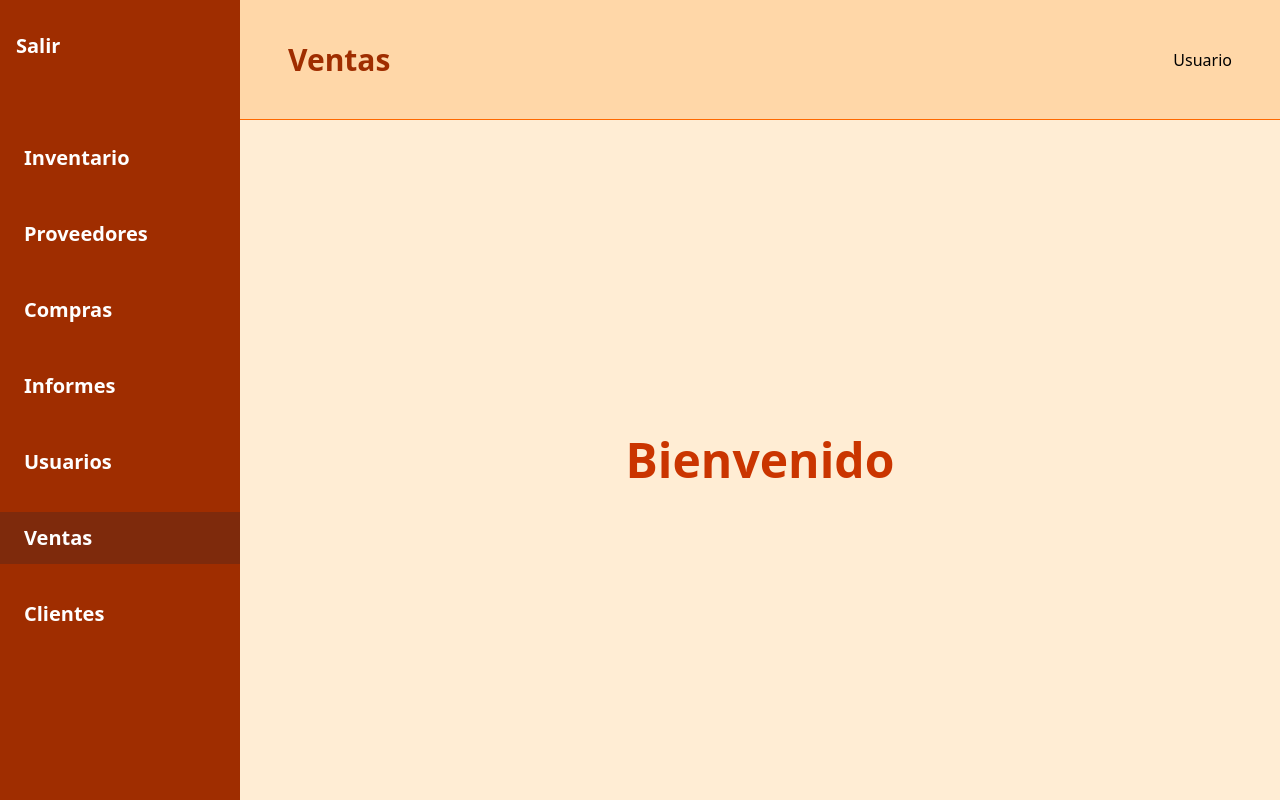
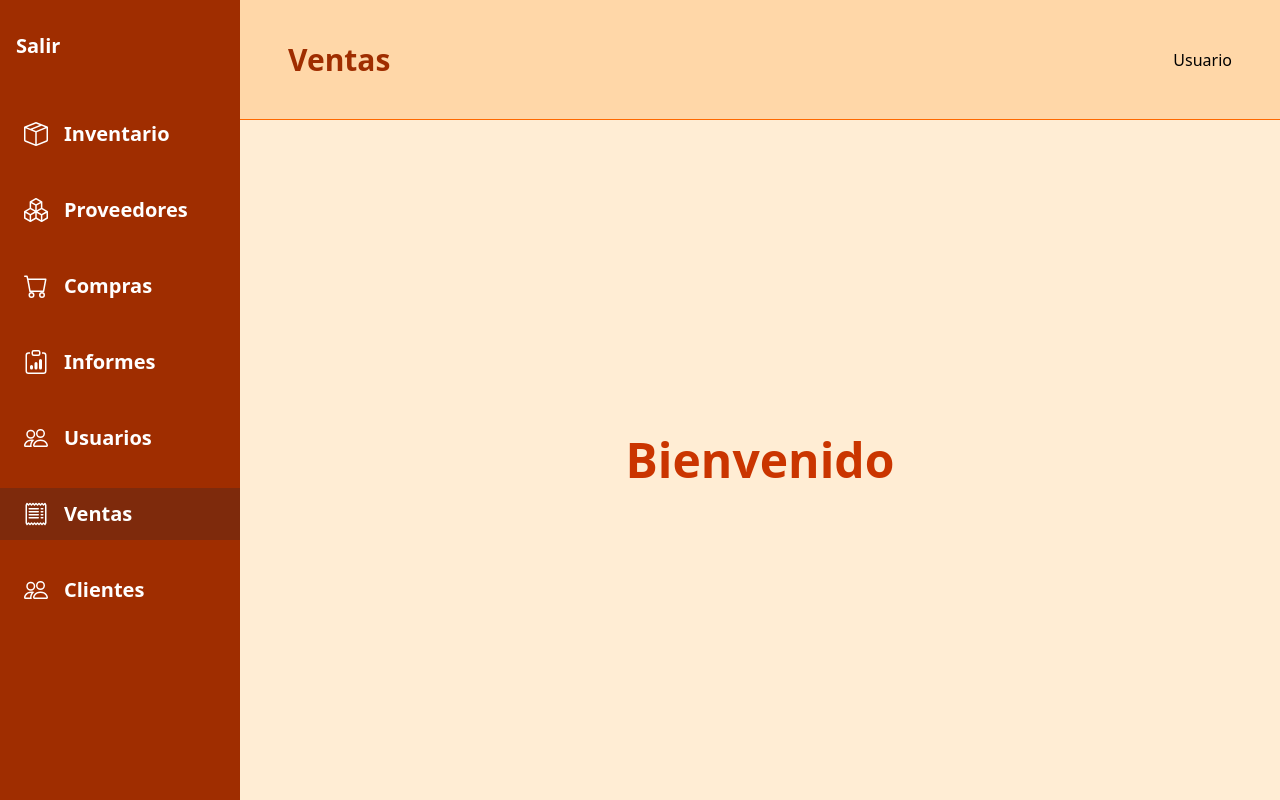
Before and after one commit to V1kt0rT2K/ProyectoIngenieria-fe, a React (Vite) app: page /ventas in a window 1280 px wide. Built offline with nearby package versions, Linux system fonts and the light colour scheme.

Commit message:
form overflow

```diff
--- a/src/App.jsx
+++ b/src/App.jsx
@@ -14,31 +14,31 @@ const router = createBrowserRouter(
         <Route index element={ <HomePage title="Inicio" /> } />
       </Route>
 
-      <Route path="/inventario" element={ <MainLayout title="Inventario" /> } >
+      <Route path="inventario" element={ <MainLayout title="Inventario" /> } >
         <Route index element={ <HomePage />}/>
       </Route>
 
-      <Route path="/proveedores" element={ <MainLayout title="Proveedores" /> } >
+      <Route path="proveedores" element={ <MainLayout title="Proveedores" /> } >
         <Route index element={ <HomePage />}/>
       </Route>
 
-      <Route path="/compras" element={ <MainLayout title="Compras" /> } >
+      <Route path="compras" element={ <MainLayout title="Compras" /> } >
         <Route index element={ <HomePage />}/>
       </Route>
 
-      <Route path="/informes" element={ <MainLayout title="Informes" /> } >
+      <Route path="informes" element={ <MainLayout title="Informes" /> } >
         <Route index element={ <HomePage />}/>
       </Route>
 
-      <Route path="/usuarios" element={ <MainLayout title="Usuarios" /> } >
+      <Route path="usuarios" element={ <MainLayout title="Usuarios" /> } >
         <Route index element={ <HomePage />}/>
       </Route>
 
-      <Route path="/ventas" element={ <MainLayout title="Ventas" /> } >
+      <Route path="ventas" element={ <MainLayout title="Ventas" /> } >
         <Route index element={ <HomePage />}/>
       </Route>
 
-      <Route path="/clientes" element={ <MainLayout title="Clientes" /> } >
+      <Route path="clientes" element={ <MainLayout title="Clientes" /> } >
         <Route index element={ <HomePage />}/>
       </Route>
 
--- a/src/components/Modal.jsx
+++ b/src/components/Modal.jsx
@@ -2,7 +2,7 @@ const Modal = ({children, onClose}) => {
     return (
         <>
             <div onClick={ onClose } className="z-10 absolute h-screen w-screen flex">
-                <div onClick={(e) => e.stopPropagation()} className="w-100 z-10 relative rounded-lg shadow-xl px-6 py-4 bg-gray-300 m-auto">
+                <div onClick={(e) => e.stopPropagation()} className="w-120 z-10 relative rounded-lg shadow-xl px-6 py-4 bg-gray-300 m-auto">
                     <div className="flex flex-col items-end mb-2">
                         <button onClick={ onClose } className="hover:cursor-pointer font-extrabold text-black text-xl">X</button>
                     </div>
--- a/src/components/SideBar.jsx
+++ b/src/components/SideBar.jsx
@@ -1,9 +1,8 @@
-import { NavLink } from "react-router-dom";
-import { useNavigate } from "react-router-dom";
+import { NavLink, useNavigate } from "react-router-dom"
 
 const SideBar = () => {
     const navigate = useNavigate();
-    const linkClass = ({ isActive }) => isActive ? "pl-6 py-3 bg-orange-900" : "pl-6 py-3 hover:bg-orange-900"
+    const linkClass = ({ isActive }) => isActive ? "pl-6 py-3 bg-orange-900 flex items-center" : "pl-6 py-3 hover:bg-orange-900 flex items-center"
 
     const exit = () => {
         navigate("/");
@@ -11,15 +10,60 @@ const SideBar = () => {
 
     return (
         <nav className="space-y-6 flex flex-col h-screen w-60 bg-orange-800 text-xl font-semibold text-white pt-8">
-            <button onClick={ exit } className="hover:cursor-pointer ml-4 mb-18 self-start">Salir</button>
-            <NavLink className={ linkClass } to="/inventario">Inventario</NavLink>
-            <NavLink className={ linkClass } to="/proveedores">Proveedores</NavLink>
-            <NavLink className={ linkClass } to="/compras">Compras</NavLink>
-            <NavLink className={ linkClass } to="/informes">Informes</NavLink>
-            <NavLink className={ linkClass } to="/usuarios">Usuarios</NavLink>
-            <NavLink className={ linkClass } to="/ventas">Ventas</NavLink>
-            <NavLink className={ linkClass } to="/clientes">Clientes</NavLink>
-        </nav>
+            <button onClick={ exit } className="hover:cursor-pointer ml-4 mb-12 self-start">Salir</button>
+
+            <NavLink className={ linkClass } to="/inventario">
+				<svg xmlns="http://www.w3.org/2000/svg" width="24" height="24" fill="currentColor" class="bi bi-box-seam" viewBox="0 0 16 16">
+					<path d="M8.186 1.113a.5.5 0 0 0-.372 0L1.846 3.5l2.404.961L10.404 2zm3.564 1.426L5.596 5 8 5.961 14.154 3.5zm3.25 1.7-6.5 2.6v7.922l6.5-2.6V4.24zM7.5 14.762V6.838L1 4.239v7.923zM7.443.184a1.5 1.5 0 0 1 1.114 0l7.129 2.852A.5.5 0 0 1 16 3.5v8.662a1 1 0 0 1-.629.928l-7.185 2.874a.5.5 0 0 1-.372 0L.63 13.09a1 1 0 0 1-.63-.928V3.5a.5.5 0 0 1 .314-.464z"/>
+				</svg>
+				<span className="ml-4">Inventario</span>
+			</NavLink>
+
+            <NavLink className={ linkClass } to="/proveedores">
+				<svg xmlns="http://www.w3.org/2000/svg" width="24" height="24" fill="currentColor" class="bi bi-boxes" viewBox="0 0 16 16">
+					<path d="M7.752.066a.5.5 0 0 1 .496 0l3.75 2.143a.5.5 0 0 1 .252.434v3.995l3.498 2A.5.5 0 0 1 16 9.07v4.286a.5.5 0 0 1-.252.434l-3.75 2.143a.5.5 0 0 1-.496 0l-3.502-2-3.502 2.001a.5.5 0 0 1-.496 0l-3.75-2.143A.5.5 0 0 1 0 13.357V9.071a.5.5 0 0 1 .252-.434L3.75 6.638V2.643a.5.5 0 0 1 .252-.434zM4.25 7.504 1.508 9.071l2.742 1.567 2.742-1.567zM7.5 9.933l-2.75 1.571v3.134l2.75-1.571zm1 3.134 2.75 1.571v-3.134L8.5 9.933zm.508-3.996 2.742 1.567 2.742-1.567-2.742-1.567zm2.242-2.433V3.504L8.5 5.076V8.21zM7.5 8.21V5.076L4.75 3.504v3.134zM5.258 2.643 8 4.21l2.742-1.567L8 1.076zM15 9.933l-2.75 1.571v3.134L15 13.067zM3.75 14.638v-3.134L1 9.933v3.134z"/>
+				</svg>
+				<span className="ml-4">Proveedores</span>
+	    	</NavLink>
+
+            <NavLink className={ linkClass } to="/compras">
+				<svg xmlns="http://www.w3.org/2000/svg" width="24" height="24" fill="currentColor" class="bi bi-cart" viewBox="0 0 16 16">
+					<path d="M0 1.5A.5.5 0 0 1 .5 1H2a.5.5 0 0 1 .485.379L2.89 3H14.5a.5.5 0 0 1 .491.592l-1.5 8A.5.5 0 0 1 13 12H4a.5.5 0 0 1-.491-.408L2.01 3.607 1.61 2H.5a.5.5 0 0 1-.5-.5M3.102 4l1.313 7h8.17l1.313-7zM5 12a2 2 0 1 0 0 4 2 2 0 0 0 0-4m7 0a2 2 0 1 0 0 4 2 2 0 0 0 0-4m-7 1a1 1 0 1 1 0 2 1 1 0 0 1 0-2m7 0a1 1 0 1 1 0 2 1 1 0 0 1 0-2"/>
+				</svg>
+				<span className="ml-4">Compras</span>
+			</NavLink>
+
+            <NavLink className={ linkClass } to="/informes">
+				<svg xmlns="http://www.w3.org/2000/svg" width="24" height="24" fill="currentColor" class="bi bi-clipboard-data" viewBox="0 0 16 16">
+					<path d="M4 11a1 1 0 1 1 2 0v1a1 1 0 1 1-2 0zm6-4a1 1 0 1 1 2 0v5a1 1 0 1 1-2 0zM7 9a1 1 0 0 1 2 0v3a1 1 0 1 1-2 0z"/>
+					<path d="M4 1.5H3a2 2 0 0 0-2 2V14a2 2 0 0 0 2 2h10a2 2 0 0 0 2-2V3.5a2 2 0 0 0-2-2h-1v1h1a1 1 0 0 1 1 1V14a1 1 0 0 1-1 1H3a1 1 0 0 1-1-1V3.5a1 1 0 0 1 1-1h1z"/>
+					<path d="M9.5 1a.5.5 0 0 1 .5.5v1a.5.5 0 0 1-.5.5h-3a.5.5 0 0 1-.5-.5v-1a.5.5 0 0 1 .5-.5zm-3-1A1.5 1.5 0 0 0 5 1.5v1A1.5 1.5 0 0 0 6.5 4h3A1.5 1.5 0 0 0 11 2.5v-1A1.5 1.5 0 0 0 9.5 0z"/>
+				</svg>
+				<span className="ml-4">Informes</span>
+			</NavLink>
+
+            <NavLink className={ linkClass } to="/usuarios">
+				<svg xmlns="http://www.w3.org/2000/svg" width="24" height="24" fill="currentColor" class="bi bi-people" viewBox="0 0 16 16">
+					<path d="M15 14s1 0 1-1-1-4-5-4-5 3-5 4 1 1 1 1zm-7.978-1L7 12.996c.001-.264.167-1.03.76-1.72C8.312 10.629 9.282 10 11 10c1.717 0 2.687.63 3.24 1.276.593.69.758 1.457.76 1.72l-.008.002-.014.002zM11 7a2 2 0 1 0 0-4 2 2 0 0 0 0 4m3-2a3 3 0 1 1-6 0 3 3 0 0 1 6 0M6.936 9.28a6 6 0 0 0-1.23-.247A7 7 0 0 0 5 9c-4 0-5 3-5 4q0 1 1 1h4.216A2.24 2.24 0 0 1 5 13c0-1.01.377-2.042 1.09-2.904.243-.294.526-.569.846-.816M4.92 10A5.5 5.5 0 0 0 4 13H1c0-.26.164-1.03.76-1.724.545-.636 1.492-1.256 3.16-1.275ZM1.5 5.5a3 3 0 1 1 6 0 3 3 0 0 1-6 0m3-2a2 2 0 1 0 0 4 2 2 0 0 0 0-4"/>
+				</svg>
+				<span className="ml-4">Usuarios</span>
+			</NavLink>
+
+            <NavLink className={ linkClass } to="/ventas">
+				<svg xmlns="http://www.w3.org/2000/svg" width="24" height="24" fill="currentColor" class="bi bi-receipt" viewBox="0 0 16 16">
+					<path d="M1.92.506a.5.5 0 0 1 .434.14L3 1.293l.646-.647a.5.5 0 0 1 .708 0L5 1.293l.646-.647a.5.5 0 0 1 .708 0L7 1.293l.646-.647a.5.5 0 0 1 .708 0L9 1.293l.646-.647a.5.5 0 0 1 .708 0l.646.647.646-.647a.5.5 0 0 1 .708 0l.646.647.646-.647a.5.5 0 0 1 .801.13l.5 1A.5.5 0 0 1 15 2v12a.5.5 0 0 1-.053.224l-.5 1a.5.5 0 0 1-.8.13L13 14.707l-.646.647a.5.5 0 0 1-.708 0L11 14.707l-.646.647a.5.5 0 0 1-.708 0L9 14.707l-.646.647a.5.5 0 0 1-.708 0L7 14.707l-.646.647a.5.5 0 0 1-.708 0L5 14.707l-.646.647a.5.5 0 0 1-.708 0L3 14.707l-.646.647a.5.5 0 0 1-.801-.13l-.5-1A.5.5 0 0 1 1 14V2a.5.5 0 0 1 .053-.224l.5-1a.5.5 0 0 1 .367-.27m.217 1.338L2 2.118v11.764l.137.274.51-.51a.5.5 0 0 1 .707 0l.646.647.646-.646a.5.5 0 0 1 .708 0l.646.646.646-.646a.5.5 0 0 1 .708 0l.646.646.646-.646a.5.5 0 0 1 .708 0l.646.646.646-.646a.5.5 0 0 1 .708 0l.646.646.646-.646a.5.5 0 0 1 .708 0l.509.509.137-.274V2.118l-.137-.274-.51.51a.5.5 0 0 1-.707 0L12 1.707l-.646.647a.5.5 0 0 1-.708 0L10 1.707l-.646.647a.5.5 0 0 1-.708 0L8 1.707l-.646.647a.5.5 0 0 1-.708 0L6 1.707l-.646.647a.5.5 0 0 1-.708 0L4 1.707l-.646.647a.5.5 0 0 1-.708 0z"/>
+					<path d="M3 4.5a.5.5 0 0 1 .5-.5h6a.5.5 0 1 1 0 1h-6a.5.5 0 0 1-.5-.5m0 2a.5.5 0 0 1 .5-.5h6a.5.5 0 1 1 0 1h-6a.5.5 0 0 1-.5-.5m0 2a.5.5 0 0 1 .5-.5h6a.5.5 0 1 1 0 1h-6a.5.5 0 0 1-.5-.5m0 2a.5.5 0 0 1 .5-.5h6a.5.5 0 0 1 0 1h-6a.5.5 0 0 1-.5-.5m8-6a.5.5 0 0 1 .5-.5h1a.5.5 0 0 1 0 1h-1a.5.5 0 0 1-.5-.5m0 2a.5.5 0 0 1 .5-.5h1a.5.5 0 0 1 0 1h-1a.5.5 0 0 1-.5-.5m0 2a.5.5 0 0 1 .5-.5h1a.5.5 0 0 1 0 1h-1a.5.5 0 0 1-.5-.5m0 2a.5.5 0 0 1 .5-.5h1a.5.5 0 0 1 0 1h-1a.5.5 0 0 1-.5-.5"/>
+				</svg>
+				<span className="ml-4">Ventas</span>
+			</NavLink>
+
+            <NavLink className={ linkClass } to="/clientes">
+				<svg xmlns="http://www.w3.org/2000/svg" width="24" height="24" fill="currentColor" class="bi bi-people" viewBox="0 0 16 16">
+					<path d="M15 14s1 0 1-1-1-4-5-4-5 3-5 4 1 1 1 1zm-7.978-1L7 12.996c.001-.264.167-1.03.76-1.72C8.312 10.629 9.282 10 11 10c1.717 0 2.687.63 3.24 1.276.593.69.758 1.457.76 1.72l-.008.002-.014.002zM11 7a2 2 0 1 0 0-4 2 2 0 0 0 0 4m3-2a3 3 0 1 1-6 0 3 3 0 0 1 6 0M6.936 9.28a6 6 0 0 0-1.23-.247A7 7 0 0 0 5 9c-4 0-5 3-5 4q0 1 1 1h4.216A2.24 2.24 0 0 1 5 13c0-1.01.377-2.042 1.09-2.904.243-.294.526-.569.846-.816M4.92 10A5.5 5.5 0 0 0 4 13H1c0-.26.164-1.03.76-1.724.545-.636 1.492-1.256 3.16-1.275ZM1.5 5.5a3 3 0 1 1 6 0 3 3 0 0 1-6 0m3-2a2 2 0 1 0 0 4 2 2 0 0 0 0-4"/>
+				</svg>
+				<span className="ml-4">Clientes</span>
+			</NavLink>
+		</nav>
     );
 }
 
--- a/vite.config.js
+++ b/vite.config.js
@@ -4,8 +4,8 @@ import tailwindcss from '@tailwindcss/vite'
 
 // https://vite.dev/config/
 export default defineConfig({
-  plugins: [
-      react(),
-      tailwindcss()
-  ],
+    plugins: [react(), tailwindcss()],
+    server: {
+        port: 3000,
+    }
 })
```
Also changed, not shown: src/components/LoginForm.jsx (+4 -4 lines), src/components/RegisterForm.jsx (+12 -2 lines), src/pages/IndexPage.jsx (line endings or trailing spaces).
